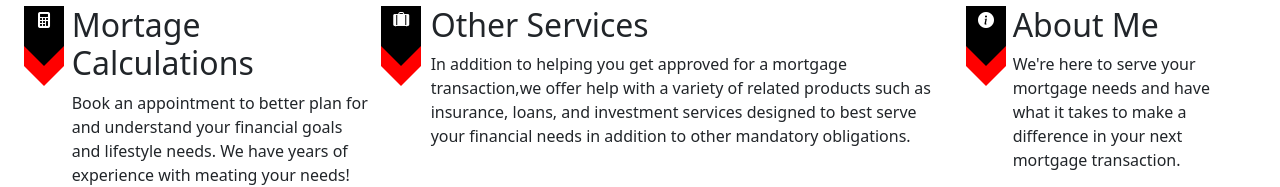
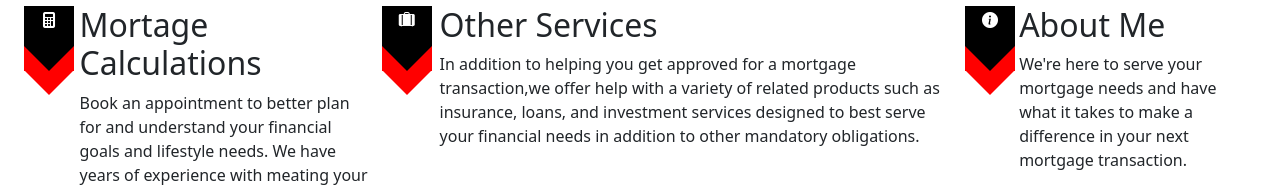
Before and after one commit to phi1ip83/dina_web, an Angular app: page /home in a window 1280 px wide. Shown: the part 1006-1193 px from the top of the page. Built offline with nearby package versions, Linux system fonts and the light colour scheme.

Commit message:
minor hompage edits

```diff
--- a/src/app/home/home.component.css
+++ b/src/app/home/home.component.css
@@ -2,18 +2,18 @@
     background-color: black;
     color: white;
     height: 40px;
-    width:40px;
+    width:50px;
     padding-top: 2px;
 
 
 }
 .bot{
-    top: 60px;
+    top: 64px;
 
-    border-left: 20px solid transparent;
-    border-right: 20px solid transparent;
+    border-left: 25px solid transparent;
+    border-right: 25px solid transparent;
 
-    border-top: 20px solid red;
+    border-top: 25px solid red;
 
     z-index: 1;
 }
@@ -21,10 +21,10 @@
     top: 40px;
     background-color: red;
 
-    border-left: 20px solid transparent;
-    border-right: 20px solid transparent;
+    border-left: 25px solid transparent;
+    border-right: 25px solid transparent;
 
-    border-top: 20px solid black;
+    border-top: 25px solid black;
 
     z-index: 2;
 }
@@ -41,6 +41,6 @@
 
 .parent{
     position: relative;
-    width: 40px;
+    width: 50px;
     height: 100%;
 }
```
